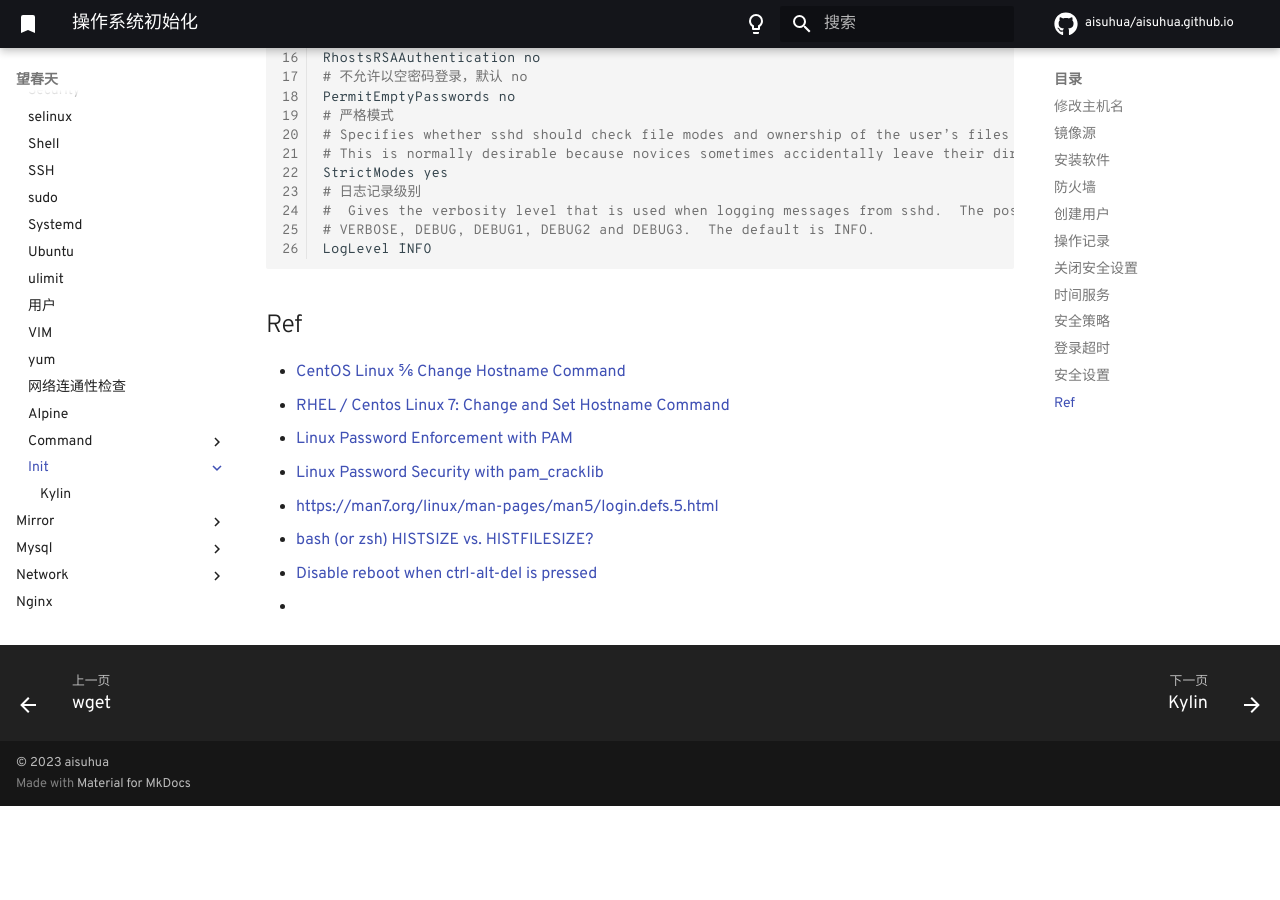
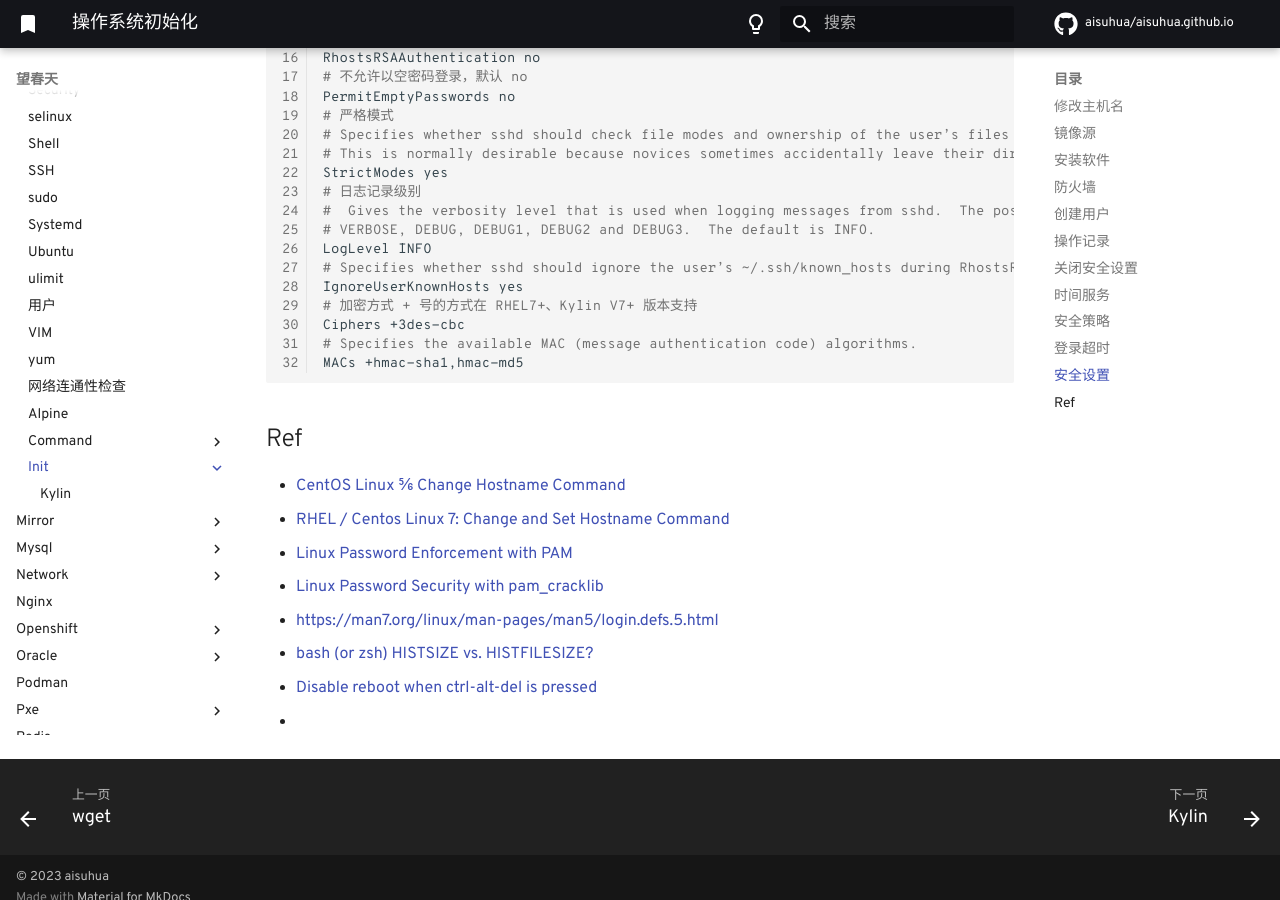
Before and after one commit to aisuhua/aisuhua.github.io, an MkDocs documentation site: the page built from docs/linux/init/README.md, in a window 1280 px wide and 900 px high, scrolled down 5784 px. Built offline with MkDocs 1.6.1 and Material for MkDocs 9.7.7, drawn with Linux system fonts in a browser that asks for light colours; comment, search, counter and statistics services are not loaded; before the commit the page ends 6590 px from its top, so only the background shows below that.

Commit message:
README.md

````diff
--- a/docs/linux/init/README.md
+++ b/docs/linux/init/README.md
@@ -299,6 +299,12 @@ StrictModes yes
 #  Gives the verbosity level that is used when logging messages from sshd.  The possible values are: QUIET, FATAL, ERROR, INFO,
 # VERBOSE, DEBUG, DEBUG1, DEBUG2 and DEBUG3.  The default is INFO.
 LogLevel INFO
+# Specifies whether sshd should ignore the user’s ~/.ssh/known_hosts during RhostsRSAAuthentication or HostbasedAuthentication. The default is “no”.
+IgnoreUserKnownHosts yes
+# 加密方式 + 号的方式在 RHEL7+、Kylin V7+ 版本支持
+Ciphers +3des-cbc
+# Specifies the available MAC (message authentication code) algorithms.
+MACs +hmac-sha1,hmac-md5
 ```
 
 ## Ref
````
Also changed, not shown: docs/linux/init/Kylin.md (line endings or trailing spaces).
